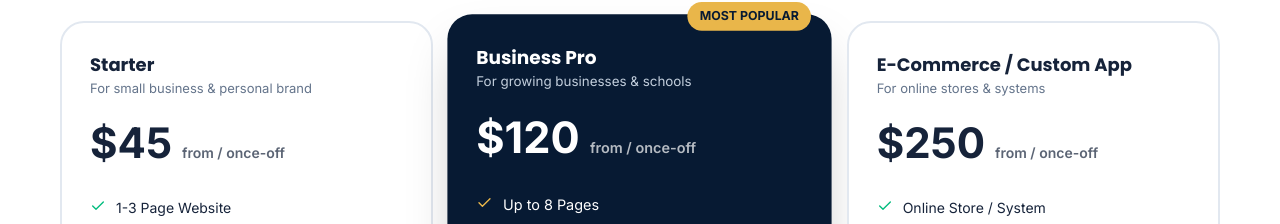
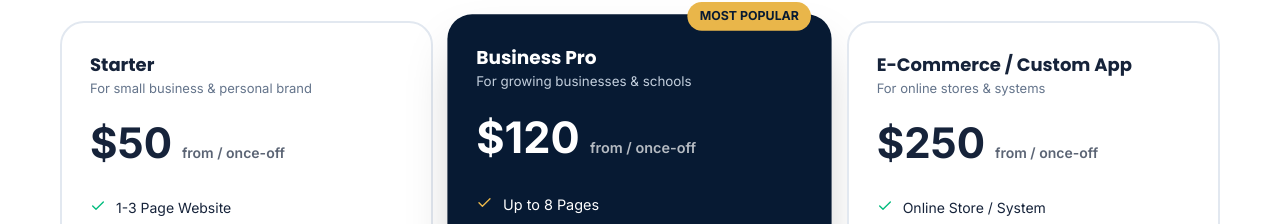
Before and after one commit to mrn07/tswilele-website, a React (Vite) app: page /pricing in a window 1280 px wide. Shown: the part 210-434 px from the top of the page. Built offline with nearby package versions, Linux system fonts and the light colour scheme.

Commit message:
fixing prices

```diff
--- a/src/data.js
+++ b/src/data.js
@@ -35,7 +35,7 @@ export const services = [
 ];
 
 export const pricing = [
-  { name: "Starter", price: "$45", desc: "For small business & personal brand", features: ["1-3 Page Website", "Mobile Friendly", "WhatsApp Button", "Contact Form", "Free Domain Advice"], popular: false, cta: "Choose Starter" },
+  { name: "Starter", price: "$50", desc: "For small business & personal brand", features: ["1-3 Page Website", "Mobile Friendly", "WhatsApp Button", "Contact Form", "Free Domain Advice"], popular: false, cta: "Choose Starter" },
   { name: "Business Pro", price: "$120", desc: "For growing businesses & schools", features: ["Up to 8 Pages", "Domain + 1 Year Hosting", "Admin Panel / CMS", "SEO Setup", "1 Month Free Support"], popular: true, cta: "Choose Business Pro" },
   { name: "E-Commerce / Custom App", price: "$250", desc: "For online stores & systems", features: ["Online Store / System", "Payments Integration", "Product Management", "Domain + Hosting", "Training + Support"], popular: false, cta: "Get Custom Quote" },
 ];
```
